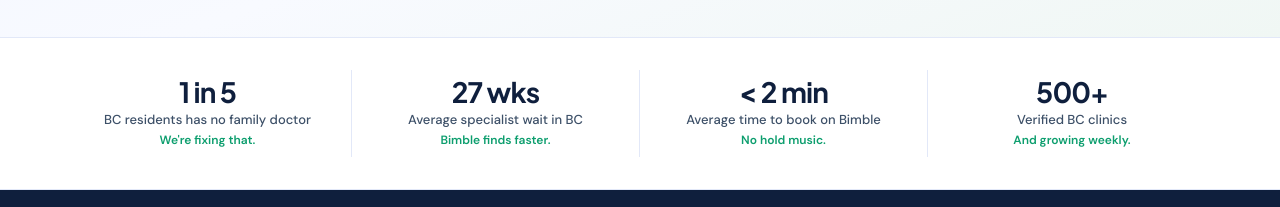
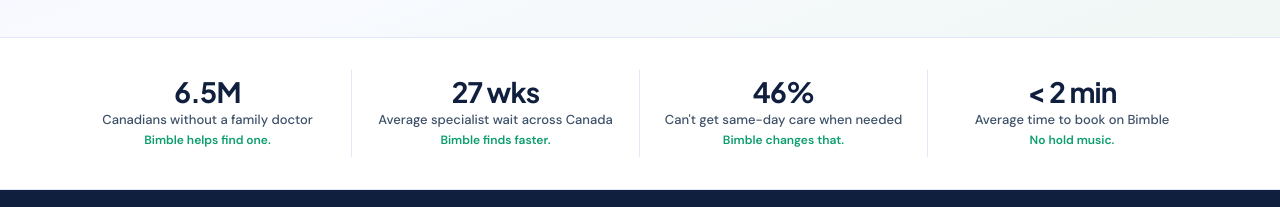
Before and after one commit to gitoatrx/Bimble-Pro-Frontend-2026, a Next.js app: page / in a window 1280 px wide. Shown: the part 394-601 px from the top of the page. Built offline with nearby package versions, Linux system fonts and the light colour scheme; no server answers.

Commit message:
Stats: replace with Canada-wide healthcare crisis numbers

```diff
--- a/components/homepage/content.ts
+++ b/components/homepage/content.ts
@@ -206,24 +206,24 @@
 
 export const stats: Stat[] = [
   {
-    value: "1 in 5",
-    label: "BC residents has no family doctor",
-    sub: "We're fixing that.",
+    value: "6.5M",
+    label: "Canadians without a family doctor",
+    sub: "Bimble helps find one.",
   },
   {
     value: "27 wks",
-    label: "Average specialist wait in BC",
+    label: "Average specialist wait across Canada",
     sub: "Bimble finds faster.",
+  },
+  {
+    value: "46%",
+    label: "Can't get same-day care when needed",
+    sub: "Bimble changes that.",
   },
   {
     value: "< 2 min",
     label: "Average time to book on Bimble",
     sub: "No hold music.",
-  },
-  {
-    value: "500+",
-    label: "Verified BC clinics",
-    sub: "And growing weekly.",
   },
 ];
 
```
